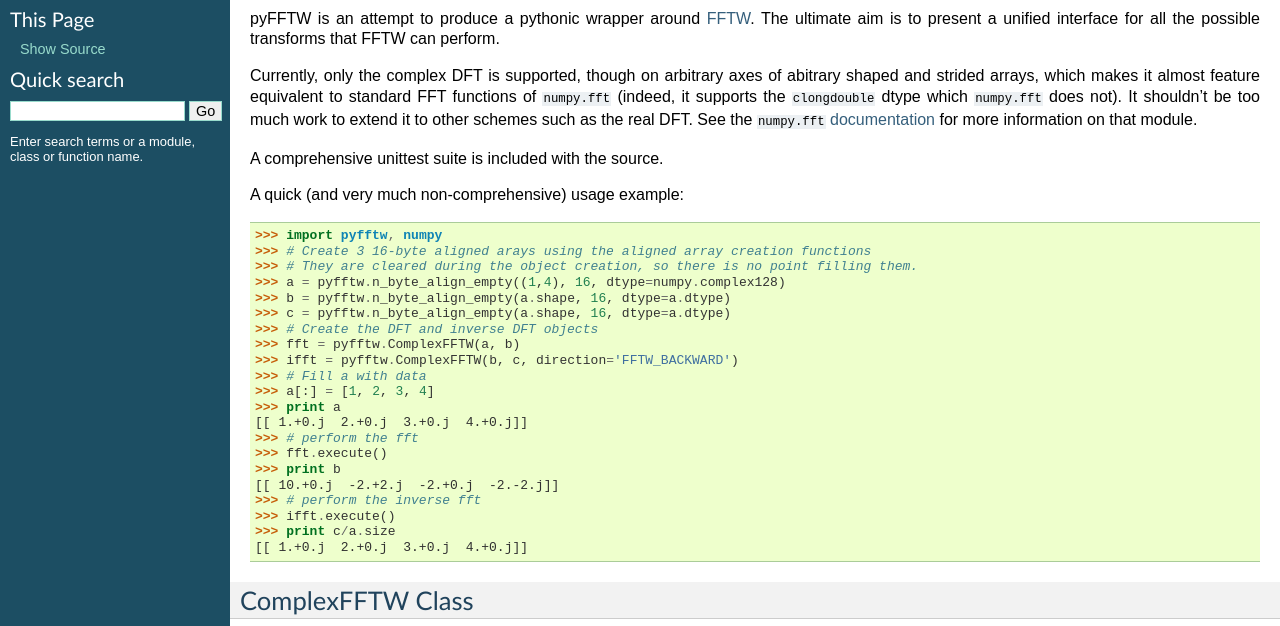
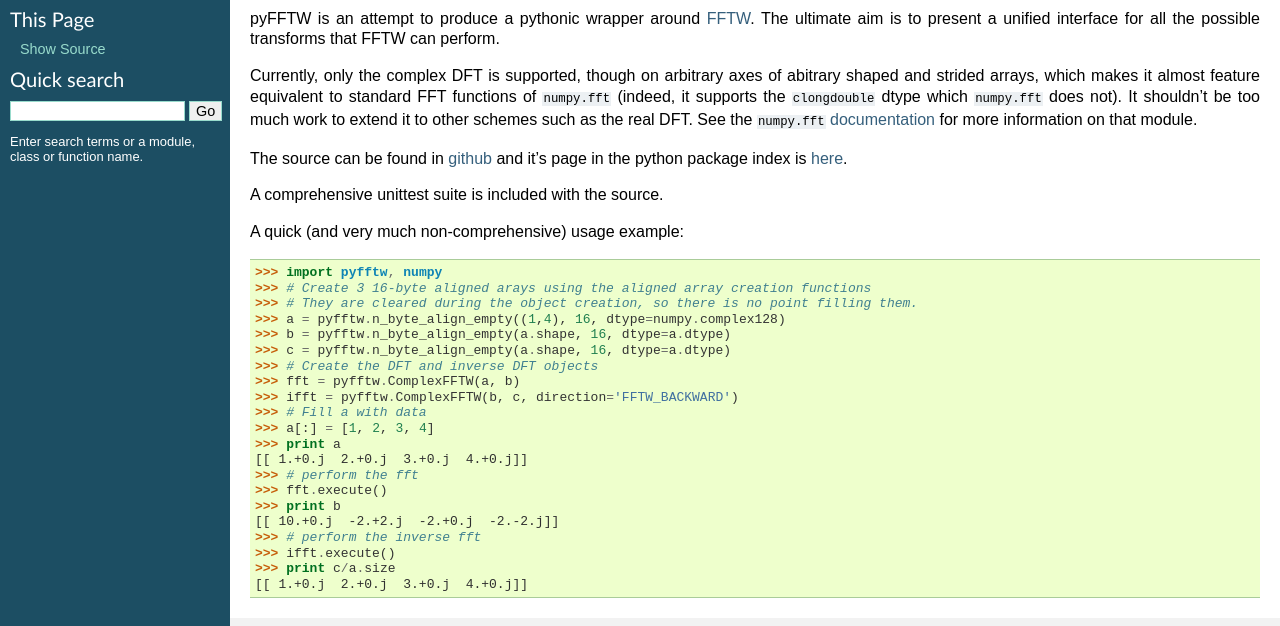
Before and after one commit to pyFFTW/pyFFTW, a plain HTML site: page index.html in a window 1280 px wide. Shown: the part 141-767 px from the top of the page. Drawn offline with Linux system fonts and the light colour scheme.

Commit message:
Documentation improvements.

```diff
--- a/index.html
+++ b/index.html
@@ -56,6 +56,9 @@ it supports the <tt class="docutils literal"><span class="pre">clongdouble</span
 It shouldn&#8217;t be too much work to extend it to other schemes such as
 the real DFT. See the <tt class="docutils literal"><span class="pre">numpy.fft</span></tt> <a class="reference external" href="http://docs.scipy.org/doc/numpy/reference/routines.fft.html">documentation</a>
 for more information on that module.</p>
+<p>The source can be found in <a class="reference external" href="https://github.com/hgomersall/pyFFTW">github</a>
+and it&#8217;s page in the python package index is
+<a class="reference external" href="http://pypi.python.org/pypi/pyFFTW/0.5.0">here</a>.</p>
 <p>A comprehensive unittest suite is included with the source.</p>
 <p>A quick (and very much non-comprehensive) usage example:</p>
 <div class="highlight-python"><div class="highlight"><pre><span class="gp">&gt;&gt;&gt; </span><span class="kn">import</span> <span class="nn">pyfftw</span><span class="o">,</span> <span class="nn">numpy</span>
```
Also changed, not shown: searchindex.js (+1 -1 lines), _sources/index.txt.
